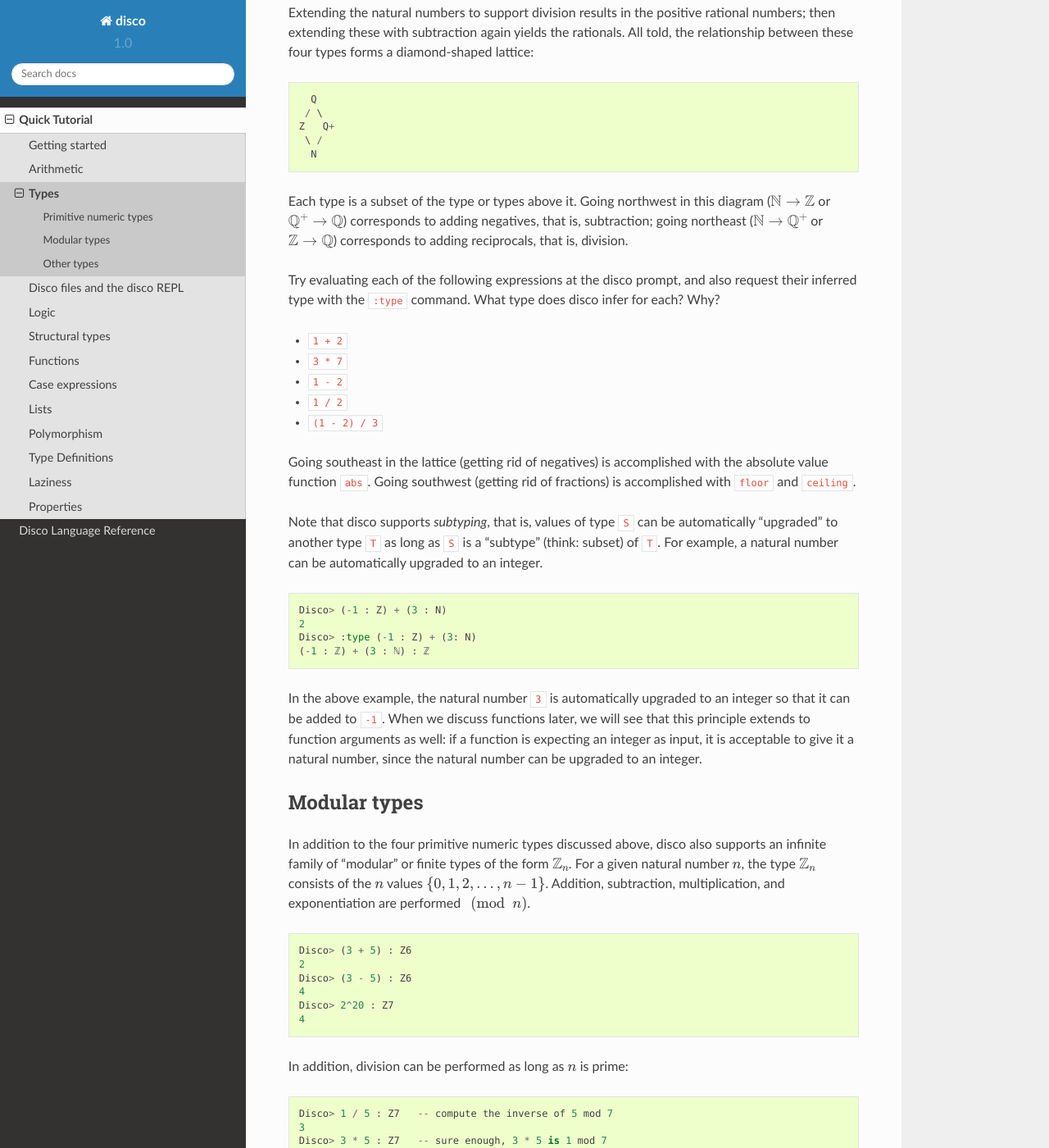
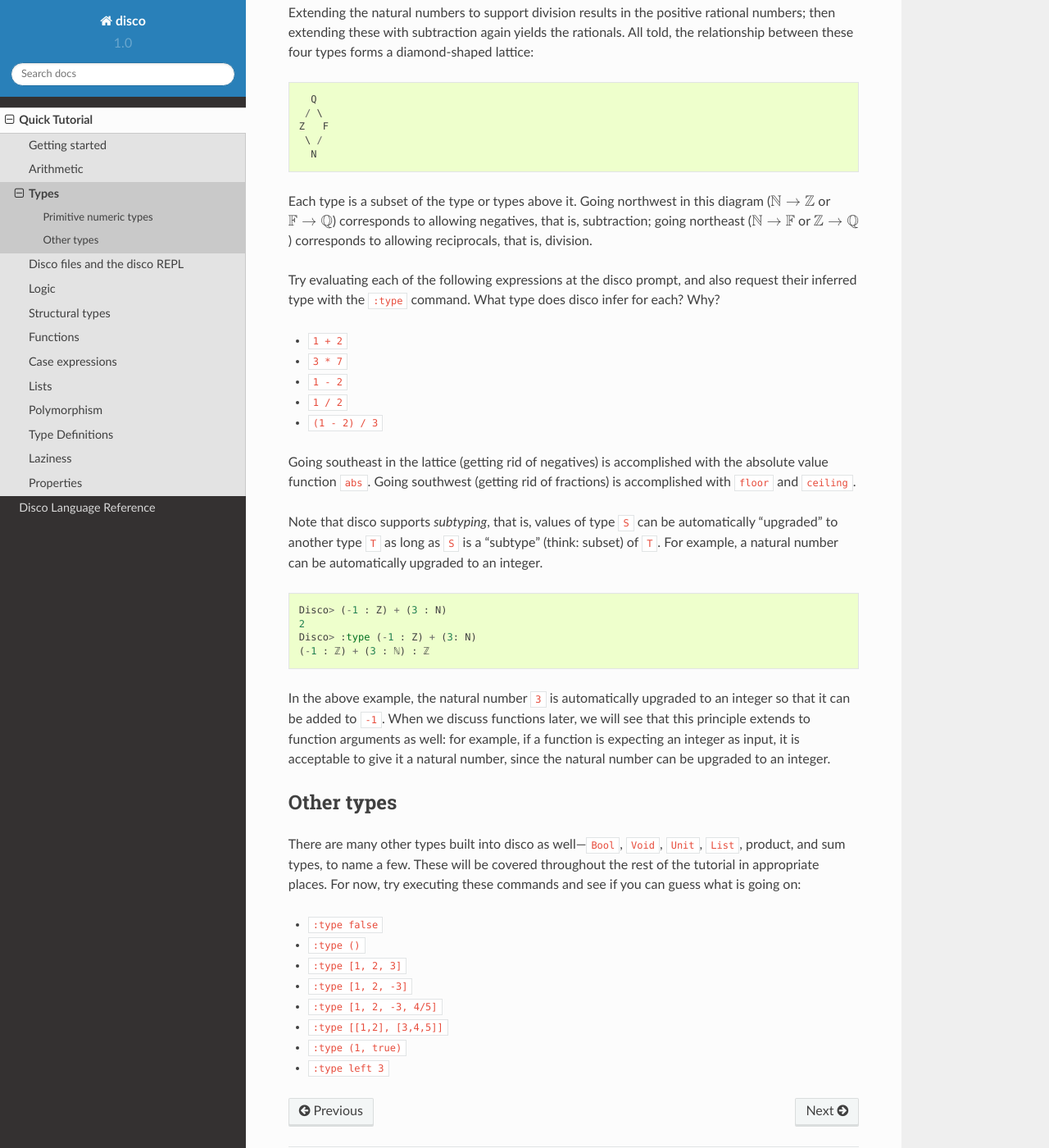
Before and after one commit to disco-lang/disco, a Sphinx documentation site: the page built from docs/tutorial/types.rst, in a window 1280 px wide and 1400 px high, scrolled down 1280 px. Shown: the whole window at 82% size. Built offline with Sphinx 7.4.7 and the Read the Docs theme 2.0.0, drawn with Linux system fonts in a browser that asks for light colours; some of the changed text lies outside the part shown.

Commit message:
docs (tutorial): Improve/update section on types

```diff
--- a/docs/tutorial/types.rst
+++ b/docs/tutorial/types.rst
@@ -20,7 +20,7 @@ type disco has inferred for a given expression, you can use the
     Disco> :type 3
     3 : ℕ
     Disco> :type 2/3
-    2 / 3 : ℚ⁺
+    2 / 3 : 𝔽
     Disco> :type [1,2,5]
     [1, 2, 5] : List ℕ
 
@@ -74,16 +75,16 @@ lattice:
 
       Q
      / \
-    Z   Q+
+    Z   F
      \ /
       N
 
 Each type is a subset of the type or types above it.  Going northwest
 in this diagram (:math:`\mathbb{N} \to \mathbb{Z}` or
-:math:`\mathbb{Q}^+ \to \mathbb{Q}`) corresponds to adding negatives,
+:math:`\mathbb{F} \to \mathbb{Q}`) corresponds to allowing negatives,
 that is, subtraction; going northeast (:math:`\mathbb{N} \to
-\mathbb{Q}^+` or :math:`\mathbb{Z} \to \mathbb{Q}`) corresponds to
-adding reciprocals, that is, division.
+\mathbb{F}` or :math:`\mathbb{Z} \to \mathbb{Q}`) corresponds to
+allowing reciprocals, that is, division.
 
 Try evaluating each of the following expressions at the disco prompt,
 and also request their inferred type with the ``:type`` command.  What
@@ -115,44 +116,16 @@ can be automatically upgraded to an integer.
 In the above example, the natural number ``3`` is automatically
 upgraded to an integer so that it can be added to ``-1``.  When we
 discuss functions later, we will see that this principle extends to
-function arguments as well: if a function is expecting an integer as
-input, it is acceptable to give it a natural number, since the natural
-number can be upgraded to an integer.
-
-Modular types
-=============
-
-In addition to the four primitive numeric types discussed above, disco
-also supports an infinite family of "modular" or finite types of the
-form :math:`\mathbb{Z}_n`.  For a given natural number :math:`n`, the
-type :math:`\mathbb{Z}_n` consists of the :math:`n` values :math:`\{0,
-1, 2, \dots, n-1\}`.  Addition, subtraction, multiplication, and
-exponentiation are performed :math:`\pmod{n}`.
-
-::
-
-    Disco> (3 + 5) : Z6
-    2
-    Disco> (3 - 5) : Z6
-    4
-    Disco> 2^20 : Z7
-    4
-
-In addition, division can be performed as long as :math:`n` is prime:
-
-::
-
-    Disco> 1 / 5 : Z7   -- compute the inverse of 5 mod 7
-    3
-    Disco> 3 * 5 : Z7   -- sure enough, 3 * 5 is 1 mod 7
-    1
+function arguments as well: for example, if a function is expecting an
+integer as input, it is acceptable to give it a natural number, since
+the natural number can be upgraded to an integer.
 
 Other types
 ===========
 
 There are many other types built into disco as well---``Bool``, ``Void``,
 ``Unit``, ``List``, product, and sum types, to name a few.  These will be
-covered throughout the rest of the tutorial and appropriate places.
+covered throughout the rest of the tutorial in appropriate places.
 For now, try executing these commands and see if you can guess what is
 going on:
 
@@ -163,3 +136,4 @@ going on:
 * ``:type [1, 2, -3, 4/5]``
 * ``:type [[1,2], [3,4,5]]``
 * ``:type (1, true)``
+* ``:type left 3``
```
Also changed, not shown: other parts of docs/tutorial/types.rst (+15 -14 lines).
